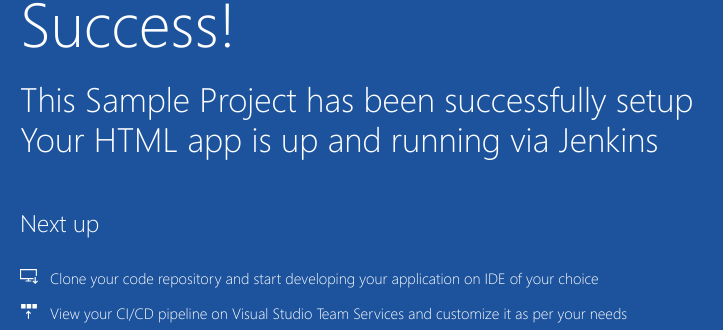
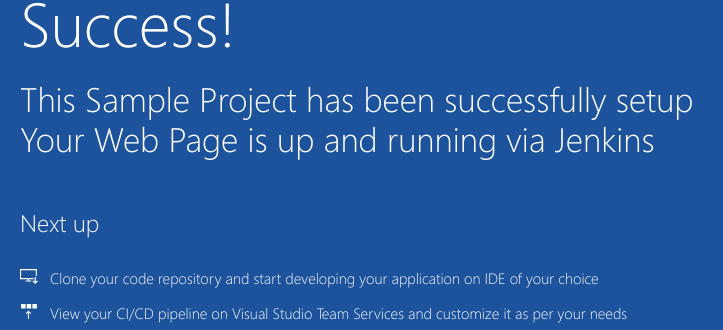
Before and after one commit to feeroz123/sample-project, a plain HTML site: page index.html in a window 1280 px wide. Shown: the part 392-722 px from the top of the page, 205-928 px from the left. Drawn offline with Linux system fonts and the light colour scheme.

Commit message:
Updated index.html

```diff
--- a/index.html
+++ b/index.html
@@ -20,7 +20,7 @@
             <div class="content-body">
                 <div class="success-text">Success!</div>
                 <div class="description line-1"> This Sample Project has been successfully setup</div>
-                <div class="description line-2"> Your HTML app is up and running via Jenkins</div>
+                <div class="description line-2"> Your Web Page is up and running via Jenkins</div>
                 <div class="next-steps-container">
                     <div class="next-steps-header">Next up</div>
                     <div class="next-steps-body">
```
